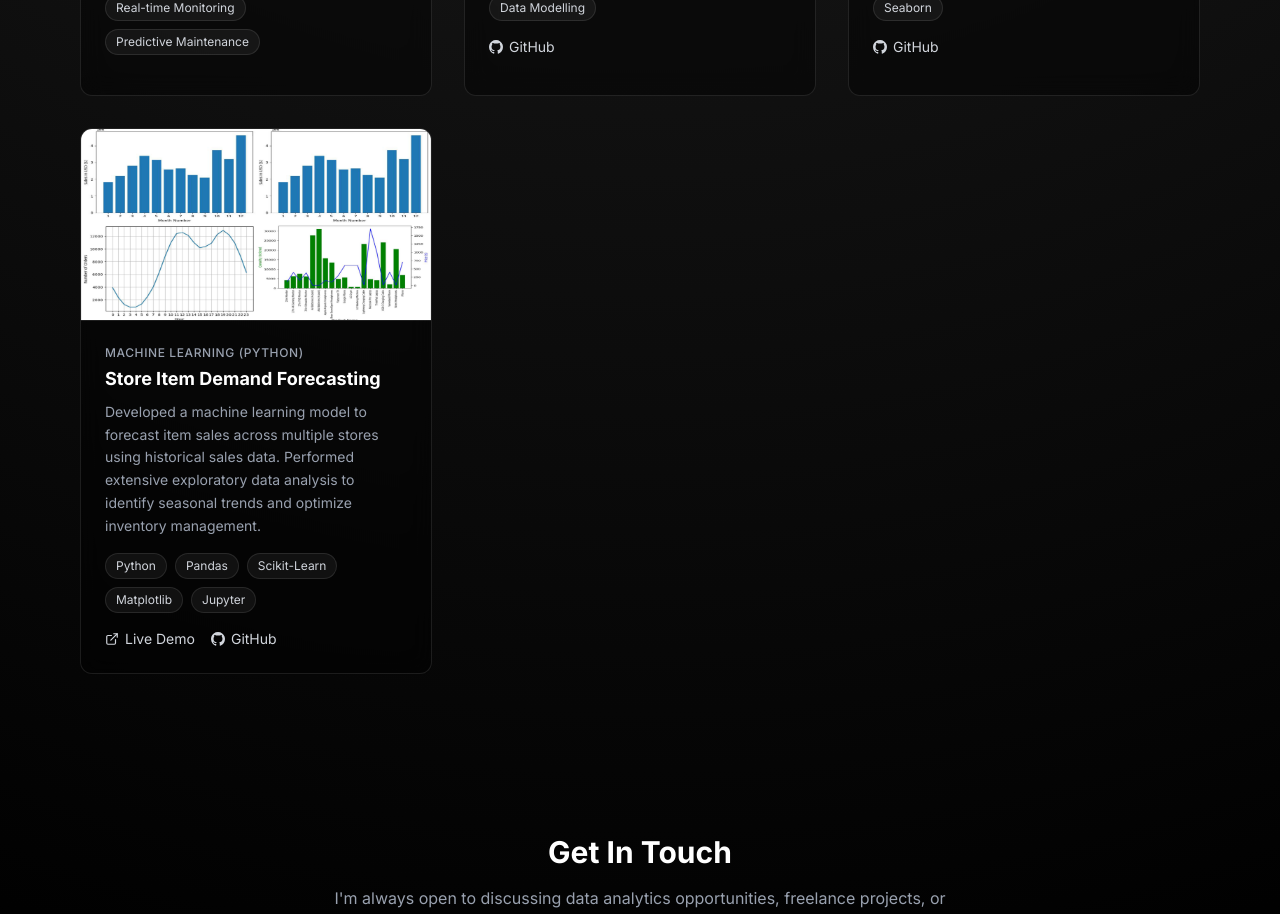
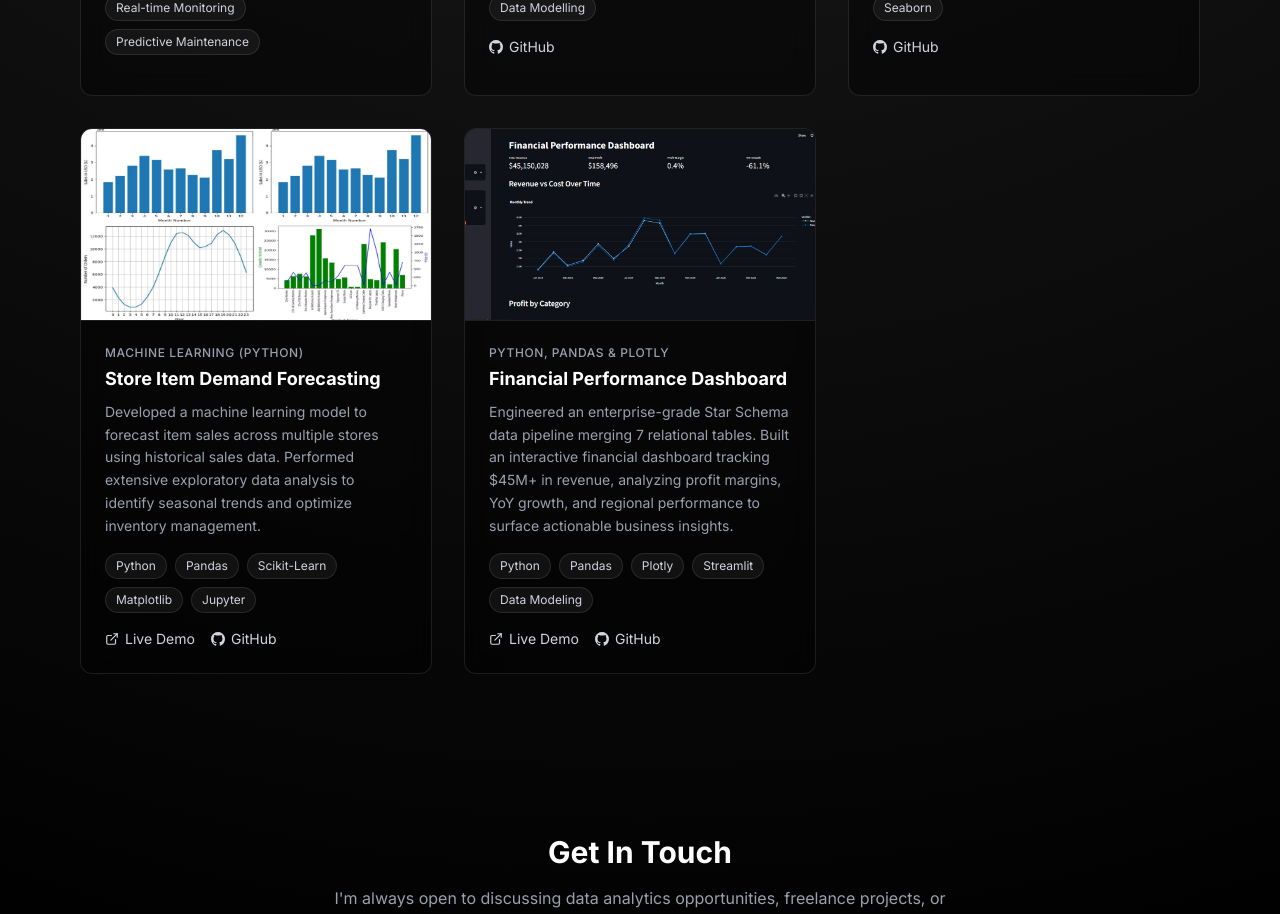
Before and after one commit to JatinD18/jatin-portfolio, a Next.js app: page / in a window 1280 px wide. Shown: the part 3420-4334 px from the top of the page. Built offline with nearby package versions, Linux system fonts and the light colour scheme.

Commit message:
Add Financial Dashboard

```diff
--- a/src/data/portfolioData.ts
+++ b/src/data/portfolioData.ts
@@ -118,6 +118,15 @@ export const personalInfo = {
       githubLink: "https://github.com/JatinD18/Inventory-Optimization-Dashboard",
       image: "/electronic-sales.png", // Reusing an existing image as a placeholder
     },
+    {
+      title: "Financial Performance Dashboard",
+      subtitle: "Python, Pandas & Plotly",
+      description: "Engineered an enterprise-grade Star Schema data pipeline merging 7 relational tables. Built an interactive financial dashboard tracking $45M+ in revenue, analyzing profit margins, YoY growth, and regional performance to surface actionable business insights.",
+      tech: ["Python", "Pandas", "Plotly", "Streamlit", "Data Modeling"],
+      image: "/financial-dashboard-python.png",
+      liveLink: "https://financial-dashboard-py-str.streamlit.app/",
+      githubLink: "https://github.com/JatinD18/Financial-Dashboard-Python"
+    },
   ];
 
   export const education = [
```
